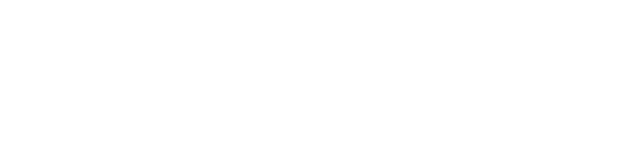
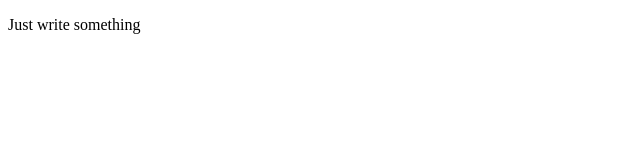
Before and after one commit to craig-ke/PORTFOLIO, a plain HTML site: page index.html in a window 1280 px wide. Shown: the whole page, without its empty margins (0-640 px from the left). Drawn offline with Linux system fonts and the light colour scheme.

Commit message:
add a paragraph

```diff
--- a/index.html
+++ b/index.html
@@ -4,8 +4,10 @@
   <meta charset="UTF-8">
   <meta name="viewport" content="width=device-width, initial-scale=1.0">
   <title>Portfolio</title>
+
 </head>
 <body>
+  <p>Just write something</p>
 
 </body>
 </html>
```
